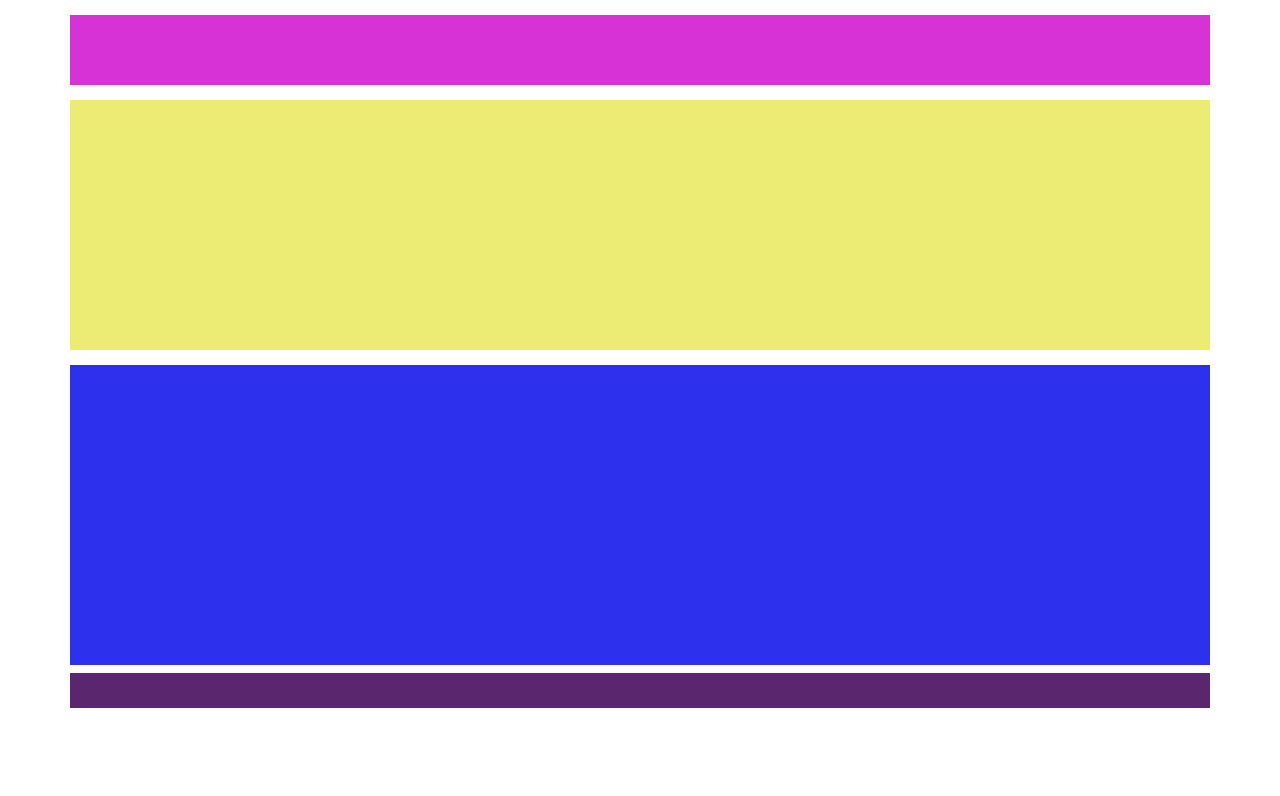
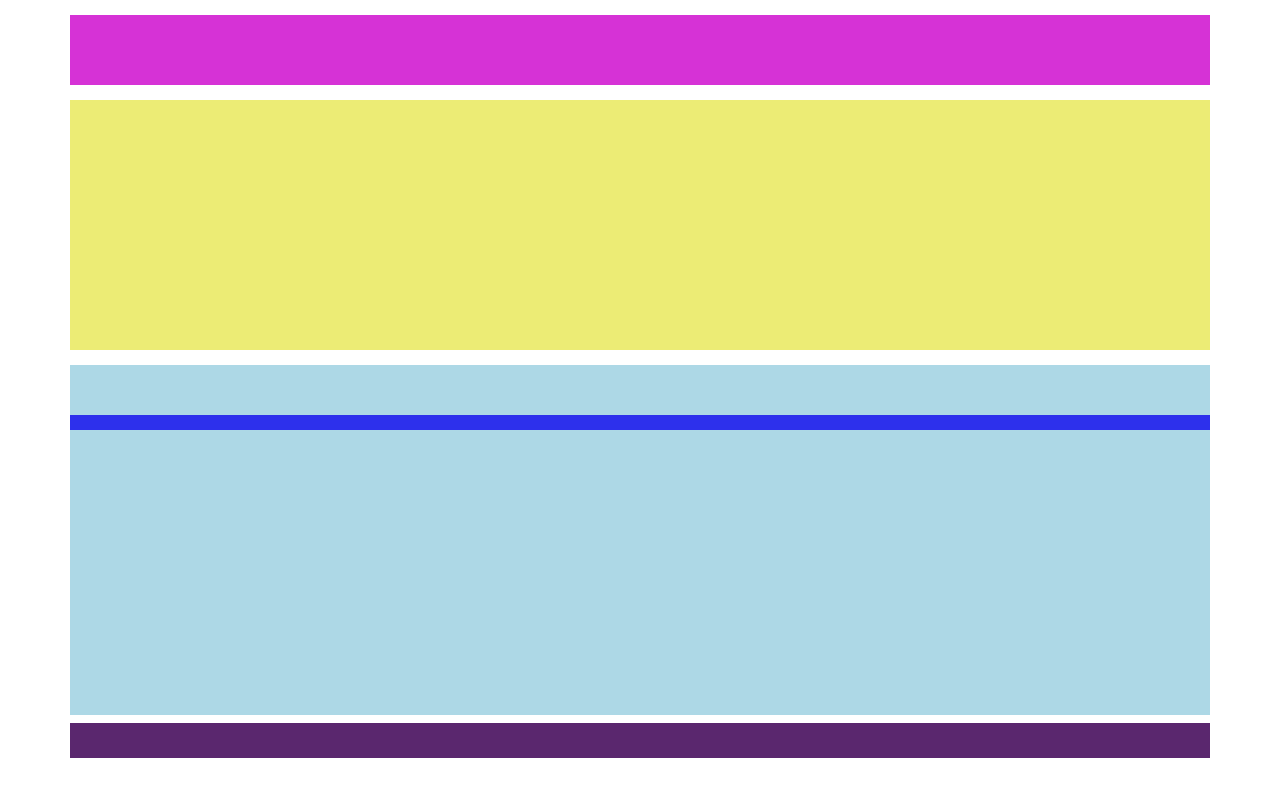
Before and after one commit to Pulcioo/htmlcss-struttura-wp, a plain HTML site: page index.html in a window 1280 px wide. Drawn offline with Linux system fonts and the light colour scheme.

Commit message:
da lasciare spazio tra un float e l altro

```diff
--- a/index.html
+++ b/index.html
@@ -13,7 +13,16 @@
 
         <main></main>
 
-        <article></article>
+        <article>
+            <div class="title color"></div>
+
+            <div class="container-2 ">
+                <div class="one color"></div>
+                <div class="two color"></div>
+                <div class="tre color"></div>
+            </div>
+
+        </article>
 
         <footer></footer>
     </div>
--- a/style.css
+++ b/style.css
@@ -23,7 +23,7 @@ main{
 
 article{
     background-color: rgb(45, 48, 236);
-    height: 300px;
+    height: 350px;
     margin: 15px 70px;
     margin-bottom: 0;
 }
@@ -33,3 +33,40 @@ footer{
     height: 35px;
     margin: 7.5px 70px;
 }
+
+.color{
+    background-color: lightblue;
+}
+
+.title{
+    height: 50px;
+    margin: 0 auto 15px;
+
+}
+
+.container-2{
+    height: 300px;
+    width: 100%;
+}
+
+.one{
+    float: left;
+    width: 15%;
+    height: 285px;
+    padding-top: 5px;
+    padding-right: 5px;
+}
+
+.two{
+    float: left;
+    width: 70%;
+    height: 285px;
+    padding-top: 5px;
+}
+
+.tre{
+    float: left;
+    width: 15%;
+    height: 285px;
+    padding-top: 5px;
+}
```
